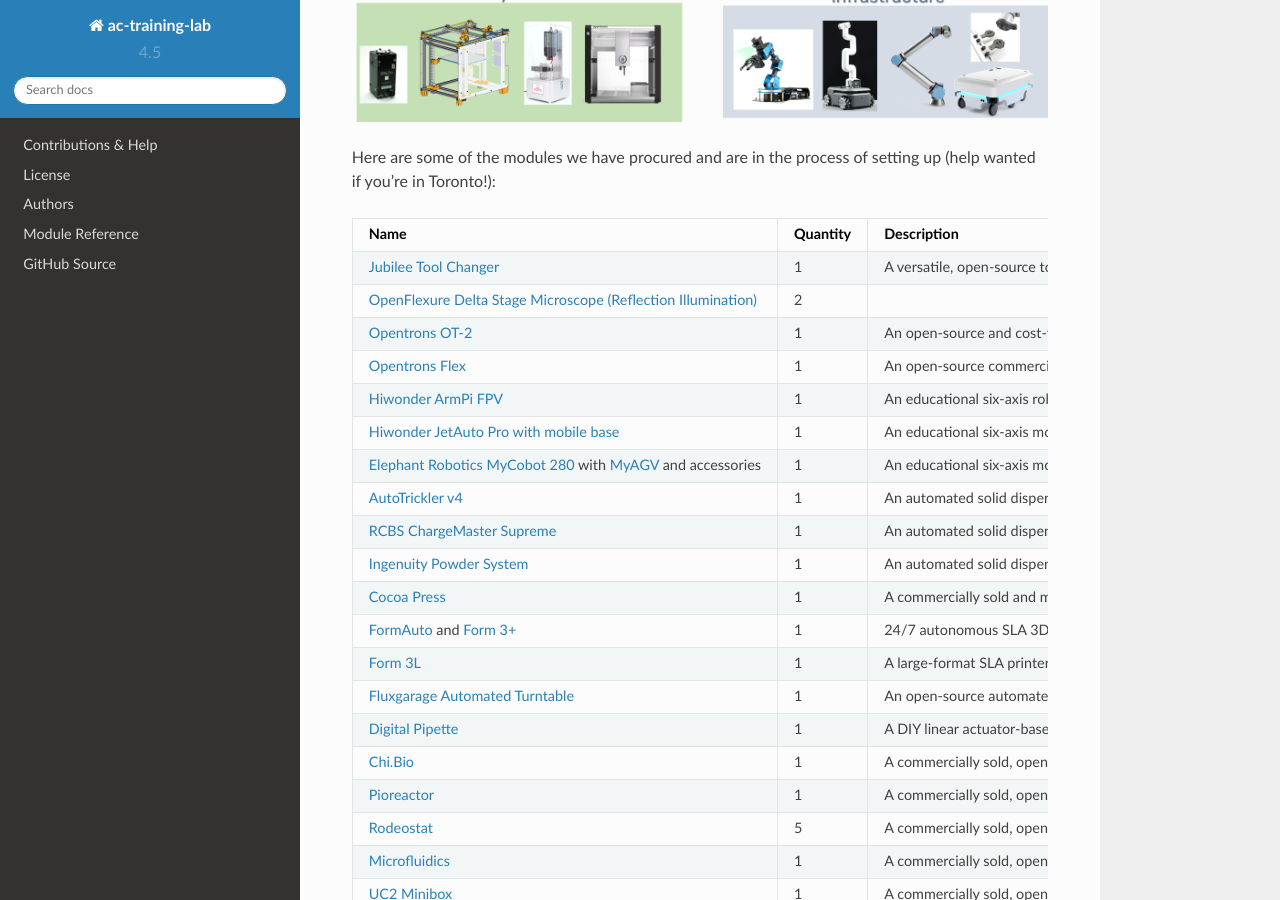
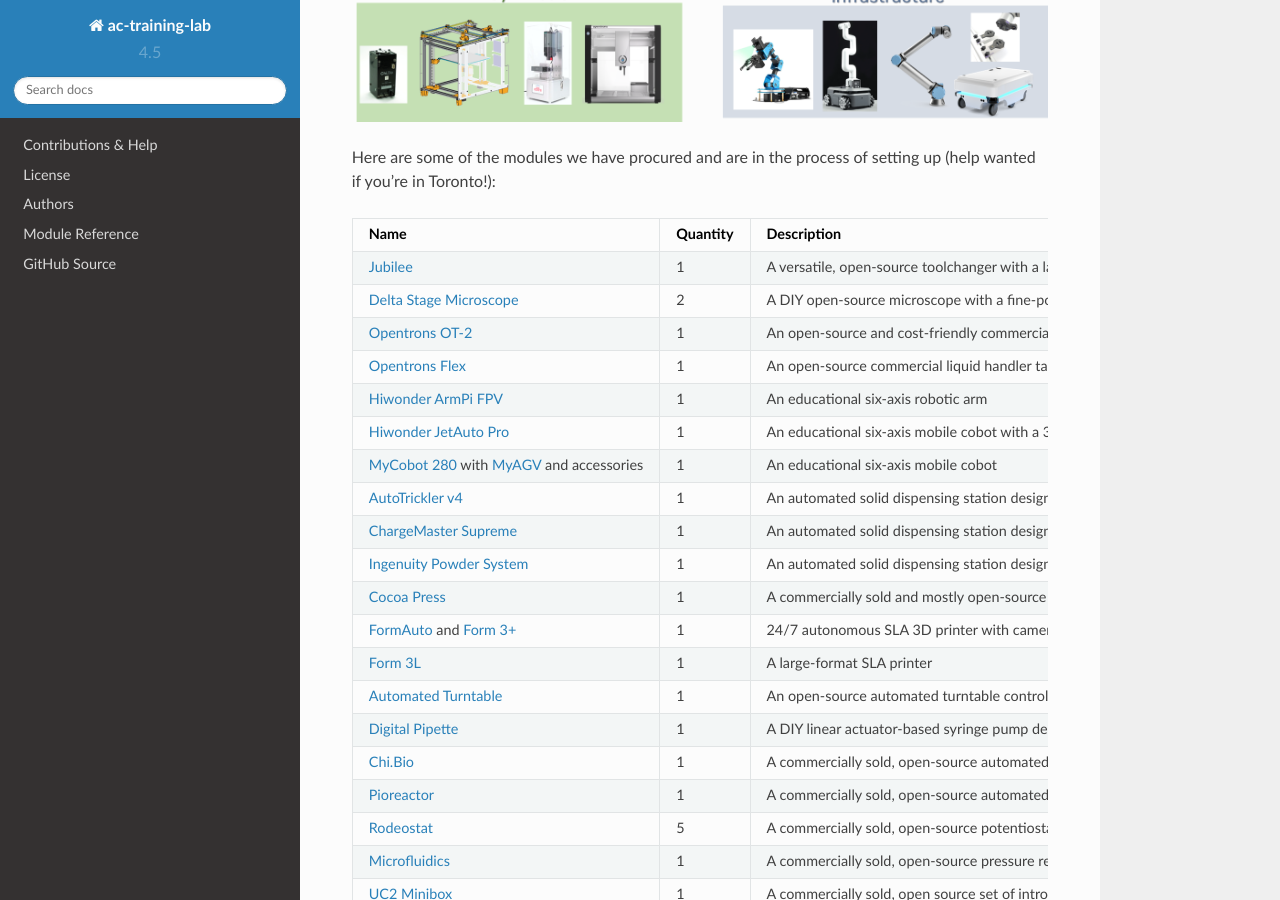
Before and after one commit to AccelerationConsortium/ac-dev-lab, a Sphinx documentation site: the page built from docs/index.md, in a window 1280 px wide and 900 px high, scrolled down 900 px. Built offline with Sphinx 7.4.7 and the Read the Docs theme 2.0.0, drawn with Linux system fonts in a browser that asks for light colours.

Commit message:
Update index.md

```diff
--- a/docs/index.md
+++ b/docs/index.md
@@ -39,20 +39,20 @@
 
 | Name | Quantity | Description |
 | --- | --- | --- |
-| [Jubilee Tool Changer](https://jubilee3d.com/index.php?title=Main_Page) | 1 | A versatile, open-source toolchanger with a large community of users and developers which is used for both general 3D printing and [scientific applications](https://dx.doi.org/10.1039/D3DD00033H). |
-| [OpenFlexure Delta Stage Microscope (Reflection Illumination)](https://openflexure.org/projects/deltastage/) | 2 |  |
+| [Jubilee](https://jubilee3d.com/index.php?title=Main_Page) | 1 | A versatile, open-source toolchanger with a large community of users and developers which is used for both general 3D printing and [scientific applications](https://dx.doi.org/10.1039/D3DD00033H). |
+| [Delta Stage Microscope](https://openflexure.org/projects/deltastage/) | 2 | A DIY open-source microscope with a fine-positioning, motorized stage. Reflection illumination version of Delta Stage |
 | [Opentrons OT-2](https://opentrons.com/products/robots/ot-2/) | 1 | An open-source and cost-friendly commercial liquid handler |
 | [Opentrons Flex](https://opentrons.com/products/flex/) | 1 | An open-source commercial liquid handler tailored towards high-throughput and advanced liquid handling operations |
 | [Hiwonder ArmPi FPV](https://www.hiwonder.com/products/armpi?_pos=4&_sid=a9741a308&_ss=r) | 1 | An educational six-axis robotic arm |
-| [Hiwonder JetAuto Pro with mobile base](https://www.hiwonder.com/products/jetauto-pro?variant=40040875229271) | 1 | An educational six-axis mobile cobot with a 3D depth camera and lidar |
-| [Elephant Robotics MyCobot 280](https://shop.elephantrobotics.com/en-ca/collections/mycobot/products/mycobot-pi-worlds-smallest-and-lightest-six-axis-collaborative-robot) with [MyAGV](https://shop.elephantrobotics.com/en-ca/collections/myagv/products/myagv-2023-pi?variant=47262714069304) and accessories | 1 | An educational six-axis mobile cobot |
+| [Hiwonder JetAuto Pro](https://www.hiwonder.com/products/jetauto-pro?variant=40040875229271) | 1 | An educational six-axis mobile cobot with a 3D depth camera and lidar |
+| [MyCobot 280](https://shop.elephantrobotics.com/en-ca/collections/mycobot/products/mycobot-pi-worlds-smallest-and-lightest-six-axis-collaborative-robot) with [MyAGV](https://shop.elephantrobotics.com/en-ca/collections/myagv/products/myagv-2023-pi?variant=47262714069304) and accessories | 1 | An educational six-axis mobile cobot |
 | [AutoTrickler v4](https://autotrickler.com/pages/autotrickler-v4) | 1 | An automated solid dispensing station designed for ammunition loading |
-| [RCBS ChargeMaster Supreme](https://www.rcbs.com/priming-and-powder-charging/powder-dispensers-and-scales/chargemaster-supreme-electronic-powder-dispenser/16-98943.html) | 1 | An automated solid dispensing station designed for ammunition loading |
+| [ChargeMaster Supreme](https://www.rcbs.com/priming-and-powder-charging/powder-dispensers-and-scales/chargemaster-supreme-electronic-powder-dispenser/16-98943.html) | 1 | An automated solid dispensing station designed for ammunition loading |
 | [Ingenuity Powder System](https://ingenuityprecision.com/product/ingenuity-powder-system/) | 1 | An automated solid dispensing station designed for ammunition loading |
 | [Cocoa Press](https://cocoapress.com/en-ca) | 1 | A commercially sold and mostly open-source chocolate 3D printer kit |
 | [FormAuto](https://formlabs.com/3d-printers/form-auto/) and [Form 3+](https://formlabs.com/3d-printers/form-3/) | 1 | 24/7 autonomous SLA 3D printer with camera inspection |
 | [Form 3L](https://formlabs.com/3d-printers/form-3l/) | 1 | A large-format SLA printer |
-| [Fluxgarage Automated Turntable](https://www.tindie.com/products/fluxgarage/turntable-for-stepper-motor-kit/) | 1 | An open-source automated turntable controlled by a stepper motor and designed for photography applications |
+| [Automated Turntable](https://www.tindie.com/products/fluxgarage/turntable-for-stepper-motor-kit/) | 1 | An open-source automated turntable controlled by a stepper motor and designed for photography applications |
 | [Digital Pipette](https://github.com/ac-rad/digital-pipette) | 1 | A DIY linear actuator-based syringe pump designed for easy handling by robotic arms |
 | [Chi.Bio](https://chi.bio/) | 1 | A commercially sold, open-source automated system with heating, stirring, liquid handling, spectrometry, and optogenetics characterization geared towards biological research |
 | [Pioreactor](https://pioreactor.com/en-ca/products/pioreactor-20ml?variant=46559156469816) | 1 | A commercially sold, open-source automated bioreactor with heating, stirring, and optical density measurements |
```
